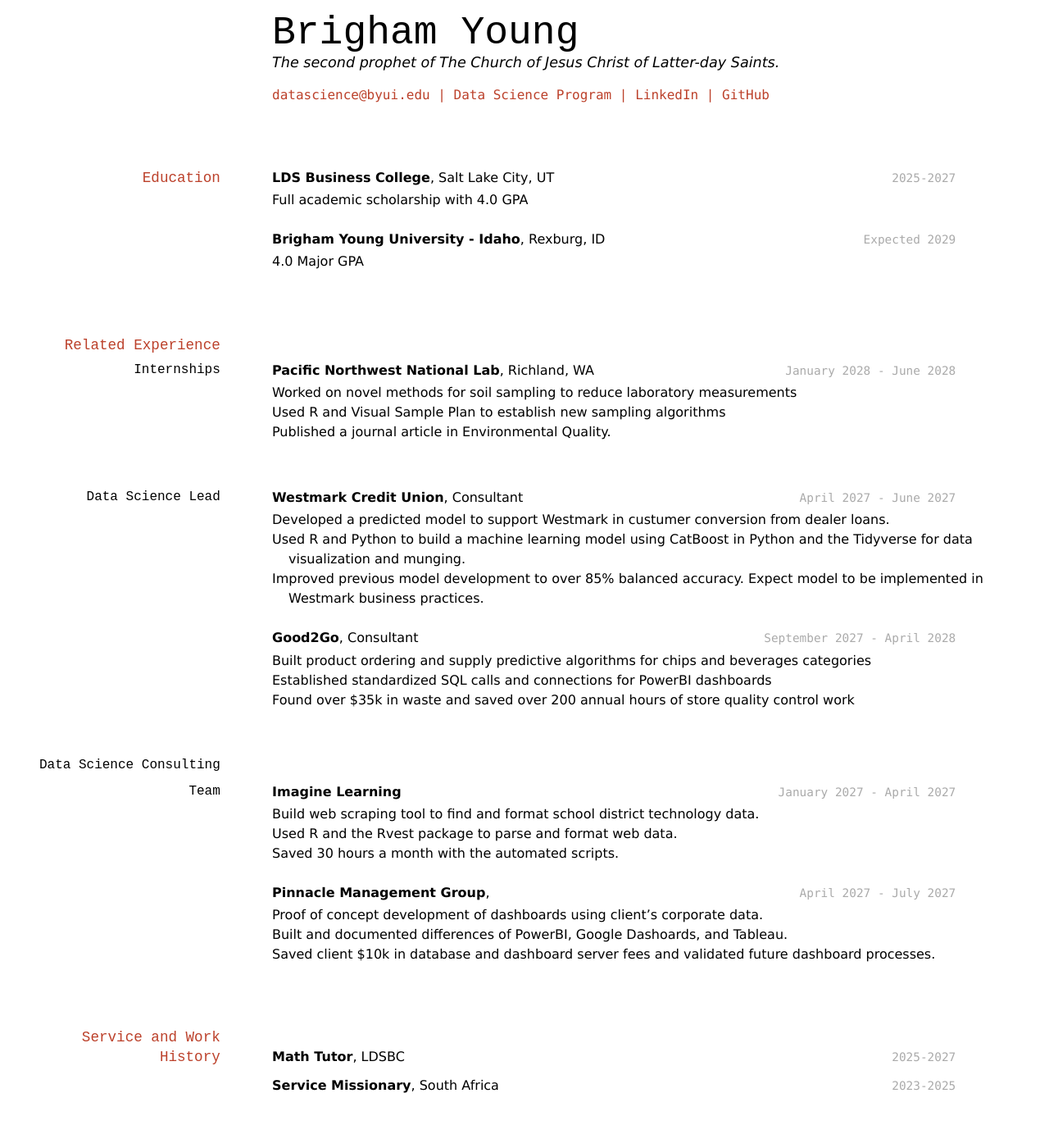
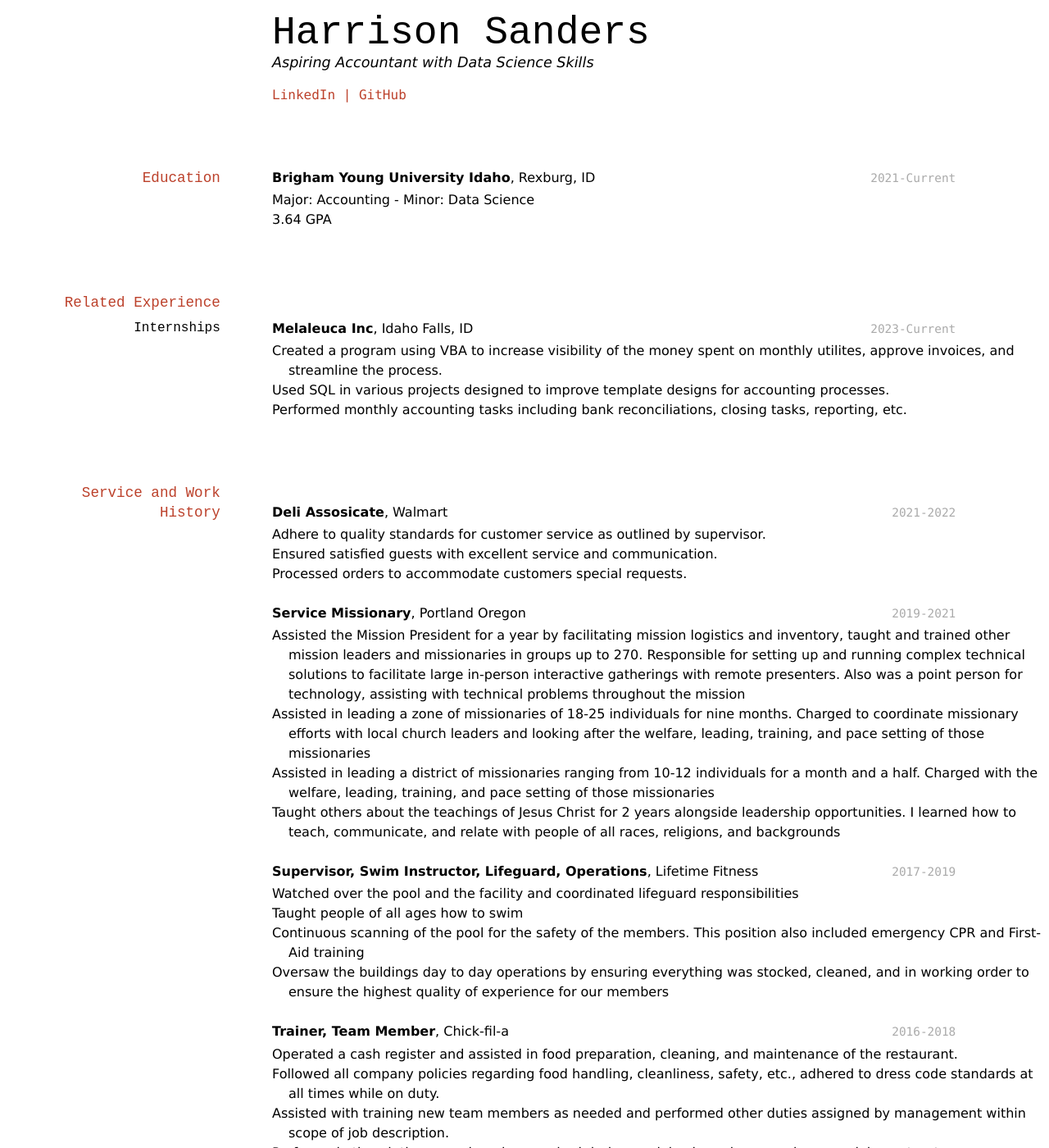
Before and after one commit to byuids-resumes/Sanders-Resume, a Jekyll site: the page built from docs/index.md, in a window 1280 px wide and 1400 px high. Shown: the whole window at 82% size. Built offline with Jekyll 4.4.1, drawn with Linux system fonts in a browser that asks for light colours; some of the changed text lies outside the part shown.

Commit message:
Update index.md

```diff
--- a/docs/index.md
+++ b/docs/index.md
@@ -1,87 +1,70 @@
 ---
 layout: cv
-title: Brigham Young's Resume
+title: Harrison Sanders's Resume
 ---
-# Brigham Young
-The second prophet of The Church of Jesus Christ of Latter-day Saints.
+# Harrison Sanders
+Aspiring Accountant with Data Science Skills
 
 <div id="webaddress">
-<a href="datascience@byui.edu">datascience@byui.edu</a>
-| <a href="https://byuidatascience.github.io/development.html">Data Science Program</a>
-| <a href="https://www.linkedin.com/groups/13537407/">LinkedIn</a>
-| <a href="https://github.com/byuids-resumes">GitHub</a>
+<a href="https://www.linkedin.com/in/harrison-m-sanders/">LinkedIn</a>
+| <a href="https://github.com/HarrisonSan">GitHub</a>
 </div>
 
 <!-- https://www.monique.tech/the-art-of-markdown -->
 
 ## Education
 
-`2025-2027`
-__LDS Business College__, Salt Lake City, UT
+`2021-Current`
+__Brigham Young University Idaho__, Rexburg, ID
 
-- Full academic scholarship with 4.0 GPA
-
-`Expected 2029`
-__Brigham Young University - Idaho__, Rexburg, ID
-
-- 4.0 Major GPA
-
+- Major: Accounting - Minor: Data Science
+- 3.64 GPA
 
 ## Related Experience
 
 ### Internships
 
-`January 2028 - June 2028`
-__Pacific Northwest National Lab__, Richland, WA
+`2023-Current`
+__Melaleuca Inc__, Idaho Falls, ID
 
-- Worked on novel methods for soil sampling to reduce laboratory measurements
-- Used R and Visual Sample Plan to establish new sampling algorithms
-- Published a journal article in Environmental Quality.
-
-### Data Science Lead
-
-`April 2027 - June 2027`
-__Westmark Credit Union__, Consultant
-
-- Developed a predicted model to support Westmark in custumer conversion from dealer loans.
-- Used R and Python to build a machine learning model using CatBoost in Python and the Tidyverse for data visualization and munging.
-- Improved previous model development to over 85% balanced accuracy. Expect model to be implemented in Westmark business practices.
-
-`September 2027 - April 2028`
-__Good2Go__, Consultant
-
-- Built product ordering and supply predictive algorithms for chips and beverages categories
-- Established standardized SQL calls and connections for PowerBI dashboards
-- Found over $35k in waste and saved over 200 annual hours of store quality control work
-
-### Data Science Consulting Team
-
-`January 2027 - April 2027`
-__Imagine Learning__
-
-- Build web scraping tool to find and format school district technology data.
-- Used R and the Rvest package to parse and format web data.
-- Saved 30 hours a month with the automated scripts.
-
-`April 2027 - July 2027`
-__Pinnacle Management Group__,
-
-- Proof of concept development of dashboards using client's corporate data.
-- Built and documented differences of PowerBI, Google Dashoards, and Tableau.
-- Saved client $10k in database and dashboard server fees and validated future dashboard processes.
-
+- Created a program using VBA to increase visibility of the money spent on monthly utilites, approve invoices, and streamline the process.
+- Used SQL in various projects designed to improve template designs for accounting processes.
+- Performed monthly accounting tasks including bank reconciliations, closing tasks, reporting, etc.
 
 ## Service and Work History
 
-`2025-2027`
-__Math Tutor__, LDSBC
+`2021-2022`
+__Deli Assosicate__, Walmart
 
+- Adhere to quality standards for customer service as outlined by supervisor.
+- Ensured satisfied guests with excellent service and communication.
+- Processed orders to accommodate customers special requests.
 
-`2023-2025`
-__Service Missionary__, South Africa
+`2019-2021`
+__Service Missionary__, Portland Oregon
 
+- Assisted the Mission President for a year by facilitating mission logistics and inventory, taught and trained other mission leaders and missionaries in groups up to 270. Responsible for setting up and running complex technical solutions to facilitate large in-person interactive gatherings with remote presenters. Also was a point person for technology, assisting with technical problems throughout the mission
+- Assisted in leading a zone of missionaries of 18-25 individuals for nine months. Charged to coordinate missionary efforts with local church leaders and looking after the welfare, leading, training, and pace setting of those missionaries
+- Assisted in leading a district of missionaries ranging from 10-12 individuals for a month and a half. Charged with the welfare, leading, training, and pace setting of those missionaries
+- Taught others about the teachings of Jesus Christ for 2 years alongside leadership opportunities. I learned how to teach, communicate, and relate with people of all races, religions, and backgrounds
 
+`2017-2019`
+__Supervisor, Swim Instructor, Lifeguard, Operations__, Lifetime Fitness
+
+- Watched over the pool and the facility and coordinated lifeguard responsibilities
+- Taught people of all ages how to swim
+- Continuous scanning of the pool for the safety of the members. This position also included emergency CPR and First-Aid training
+- Oversaw the buildings day to day operations by ensuring everything was stocked, cleaned, and in working order to ensure the highest quality of experience for our members
+
+`2016-2018`
+__Trainer, Team Member__, Chick-fil-a
+
+- Operated a cash register and assisted in food preparation, cleaning, and maintenance of the restaurant.
+- Followed all company policies regarding food handling, cleanliness, safety, etc., adhered to dress code standards at all times while on duty.
+- Assisted with training new team members as needed and performed other duties assigned by management within scope of job description.
+- Performed other duties as assigned or required during peak business hours such as special events, store openings/closings, etc.
 
 <!-- ### Footer
 
 Last updated: May 2013 -->
+Last updated: May 2013 -->
```
